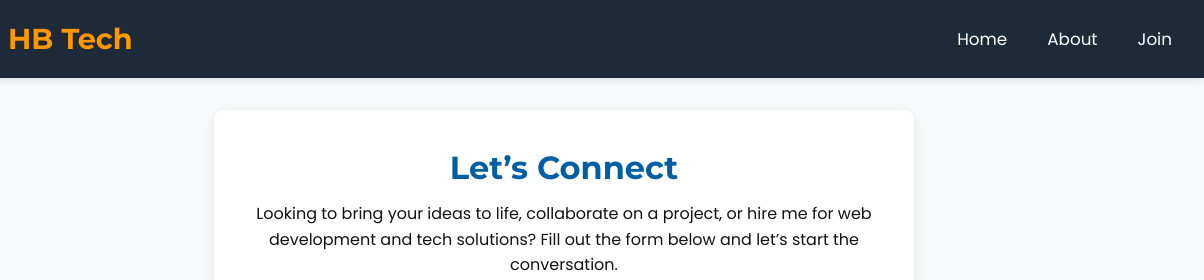
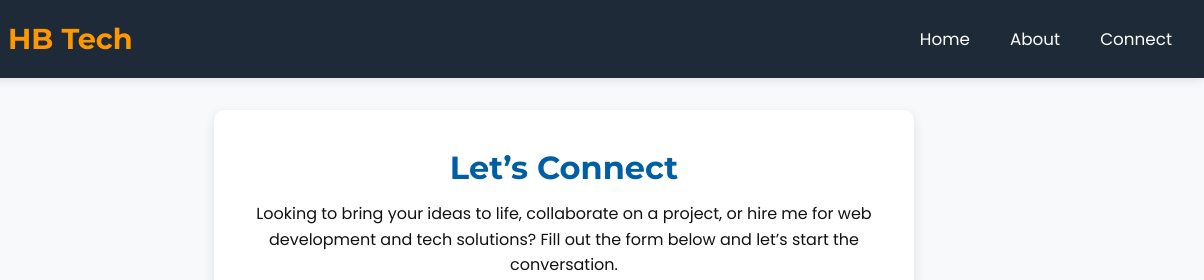
Before and after one commit to Emman-henry/HB-tech, a plain HTML site: page connect.html in a window 1280 px wide. Shown: the top 280 px of the page, 76-1280 px from the left. Drawn offline with Linux system fonts and the light colour scheme.

Commit message:
Update index.css

```diff
--- a/connect.html
+++ b/connect.html
@@ -46,7 +46,7 @@
       <ul class="nav-links" id="nav-menu">
         <li><a href="index.html" class="nav-pages">Home</a></li>
         <li><a href="about.html" class="nav-pages">About</a></li>
-        <li><a href="join.html" class="nav-pages">Join</a></li>
+        <li><a href="join.html" class="nav-pages">Connect</a></li>
       </ul>
     </nav>
   </div>
```
